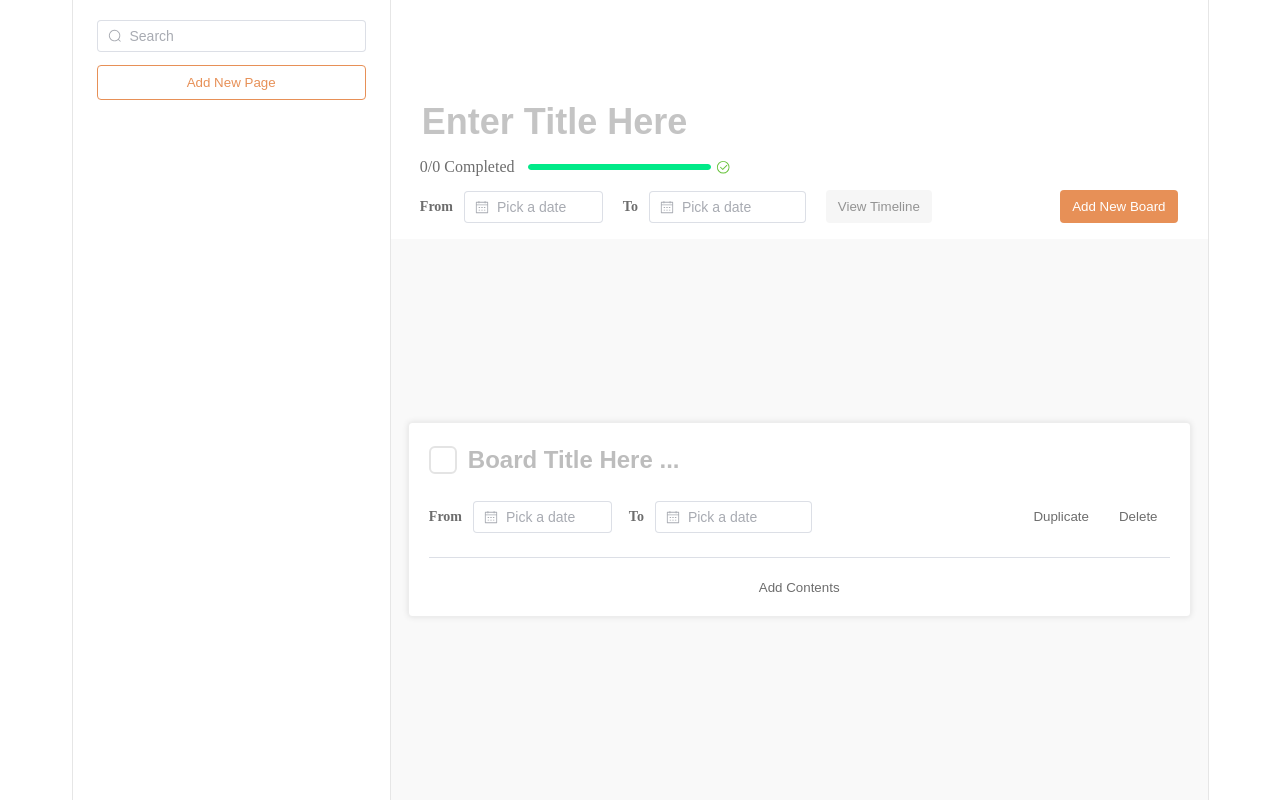
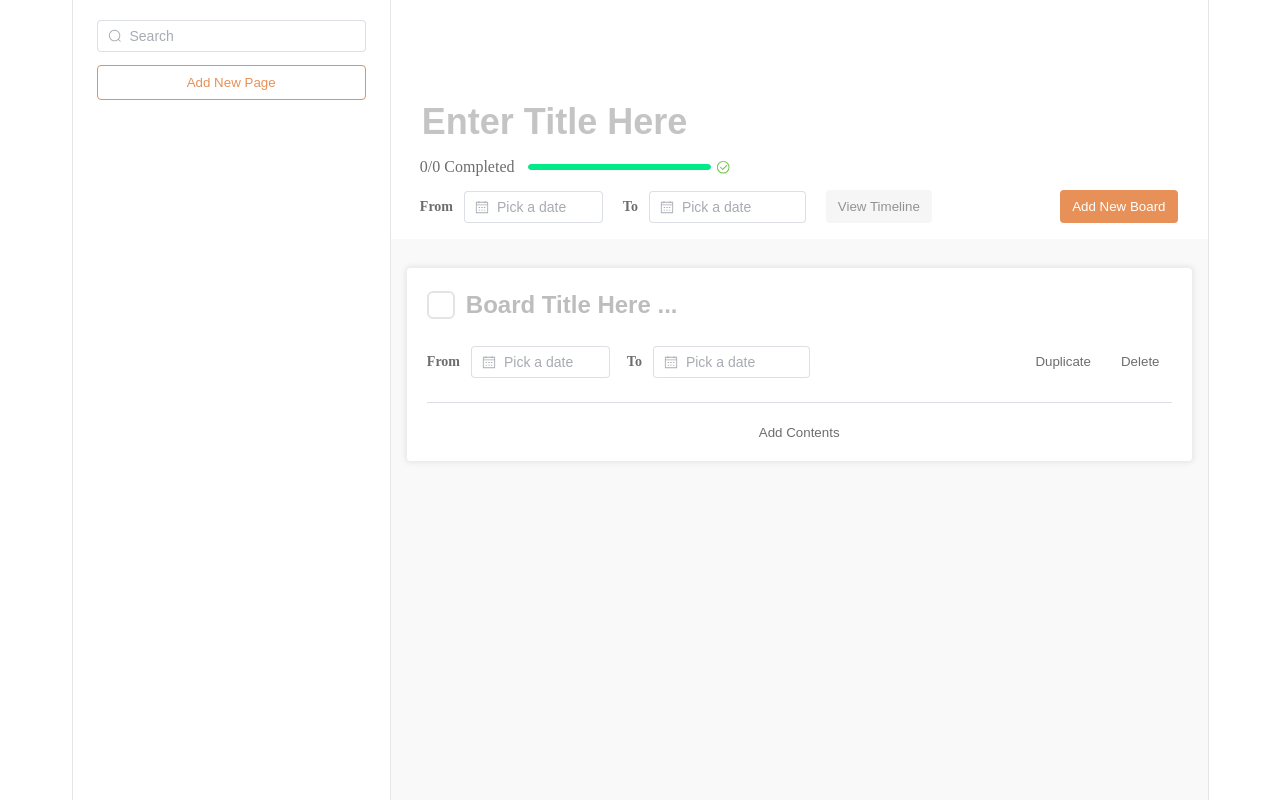
Before and after one commit to SON7AE/PortFolio_Board, a Vue app in the folder front/: page /#/ in a window 1280 px wide. Built offline with nearby package versions, Linux system fonts and the light colour scheme.

Commit message:
6. Board UI 퍼블리싱 완료

```diff
--- a/front/src/components/mocules/create/Board.vue
+++ b/front/src/components/mocules/create/Board.vue
@@ -48,7 +48,7 @@ export default {
     flex-direction: column;
     align-items: flex-start;
 
-    width: calc(100% - 20px);
+    width: calc(100% - 40px);
 
     padding: 20px;
 
--- a/front/src/components/organisms/create/Content.vue
+++ b/front/src/components/organisms/create/Content.vue
@@ -14,7 +14,7 @@
                 <Button :theme="'filled'" label="Add New Board" class="filled-button" />
             </div>
         </div>
-        <div v-if="!isActive" class="content__body">
+        <div v-if="!isActive" :class="{ active: !isActive }" class="content__body">
             <CreateBoard />
         </div>
         <div v-else class="content__body">
@@ -37,11 +37,14 @@ import CreateBoard from '~/components/mocules/create/Board.vue';
 export default {
     components: { CreateDatePicker, Button, RoundAddButton, CreateBoard },
     setup() {
-        const title = ref(''); // 제목
+        // 제목
+        const title = ref('');
 
-        const customColor = ref('#00EA88'); // 프로그레스 바
-        const format = (percentage) => (percentage === 100 ? 'Full' : `${percentage}%`); // 프로그레스 바
+        // 프로그레스 바
+        const customColor = ref('#00EA88');
+        const format = (percentage) => (percentage === 100 ? 'Full' : `${percentage}%`);
 
+        // 버튼 클릭 시 분기처리
         const isActive = ref(false);
         const create = () => {
             isActive.value = !isActive.value;
@@ -117,13 +120,17 @@ export default {
         align-items: center;
         justify-content: center;
 
+        width: calc(100% - 32px);
         height: calc(100vh - 116px);
 
-        padding: 28px;
+        padding: 28px 16px;
         gap: 28px;
 
         background-color: #f9f9f9;
 
+        &.active {
+            justify-content: flex-start;
+        }
         &__text-box {
             display: flex;
             flex-direction: column;
```
